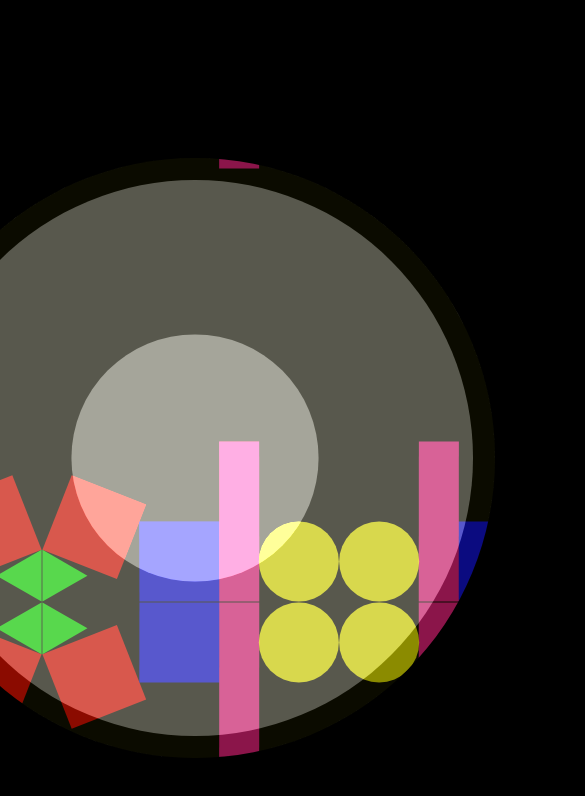
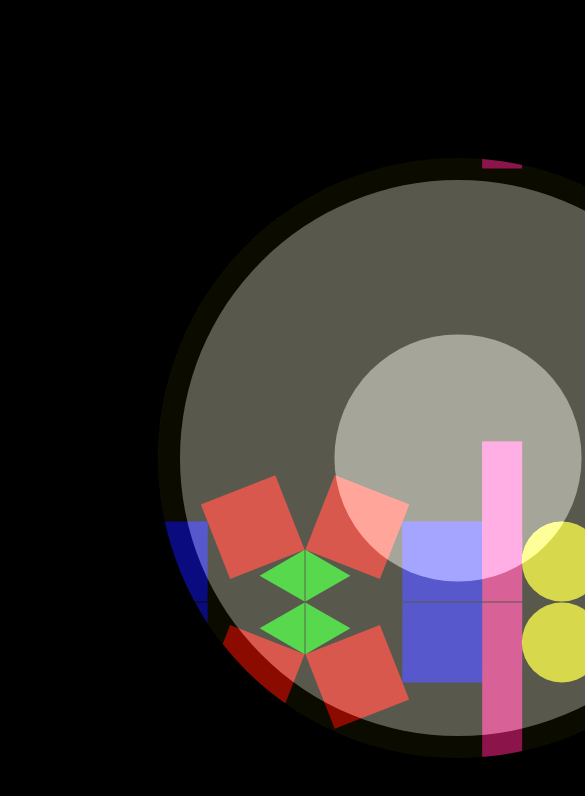
Before and after one commit to LiorKovalio/matter_js_test, a SvelteKit app: page / in a window 390 px wide. Shown: the top 796 px of the page, 585 px wide, since content can reach past the window. Built offline with nearby package versions, Linux system fonts and the light colour scheme.

Commit message:
Center canvas using place-self, supports mobile too

```diff
--- a/src/routes/+page.svelte
+++ b/src/routes/+page.svelte
@@ -119,6 +119,7 @@
 	Runner.run(runner, engine);
 
 	const canvas = document.querySelector('canvas')!;
+	canvas.style.placeSelf = "center";
 	canvas.addEventListener('click', rotate);
 
 	Matter.Events.on(runner, 'afterUpdate', () => {
@@ -187,8 +188,7 @@
 
 <style>
 	:global(body) {
-		display: flex;
-		justify-content: center;
+		display: grid;
 		background-color: black;
 	}
 </style>
```
